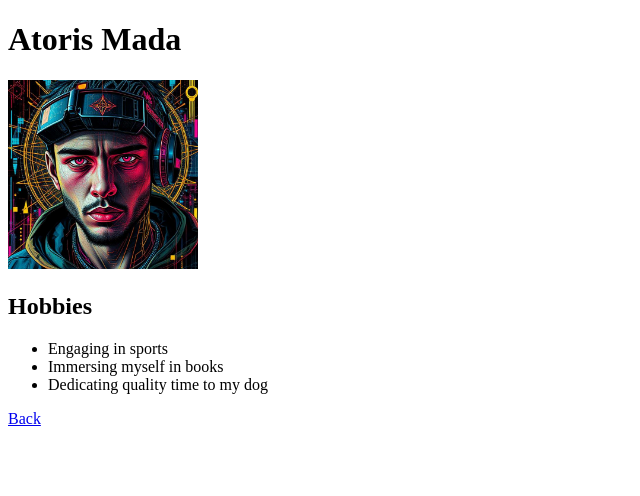
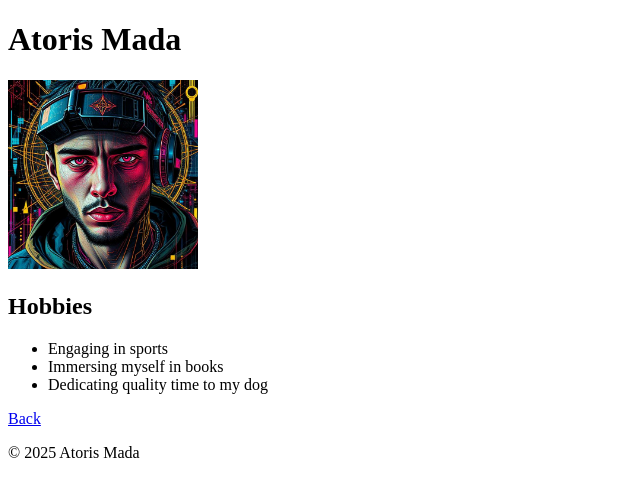
Before and after one commit to AtorisMada/Resume, a plain HTML site: page hobbies.html in a window 1280 px wide. Shown: the whole page, without its empty margins (0-640 px from the left). Drawn offline with Linux system fonts and the light colour scheme.

Commit message:
hobbies.html

```diff
--- a/hobbies.html
+++ b/hobbies.html
@@ -15,5 +15,8 @@
             <li>Dedicating quality time to my dog</li>
         </ul>
         <a href="./index.html">Back</a>
+    <footer>
+        <p>&copy; 2025 Atoris Mada</p>
+    </footer>
 </body>
 </html>
```
